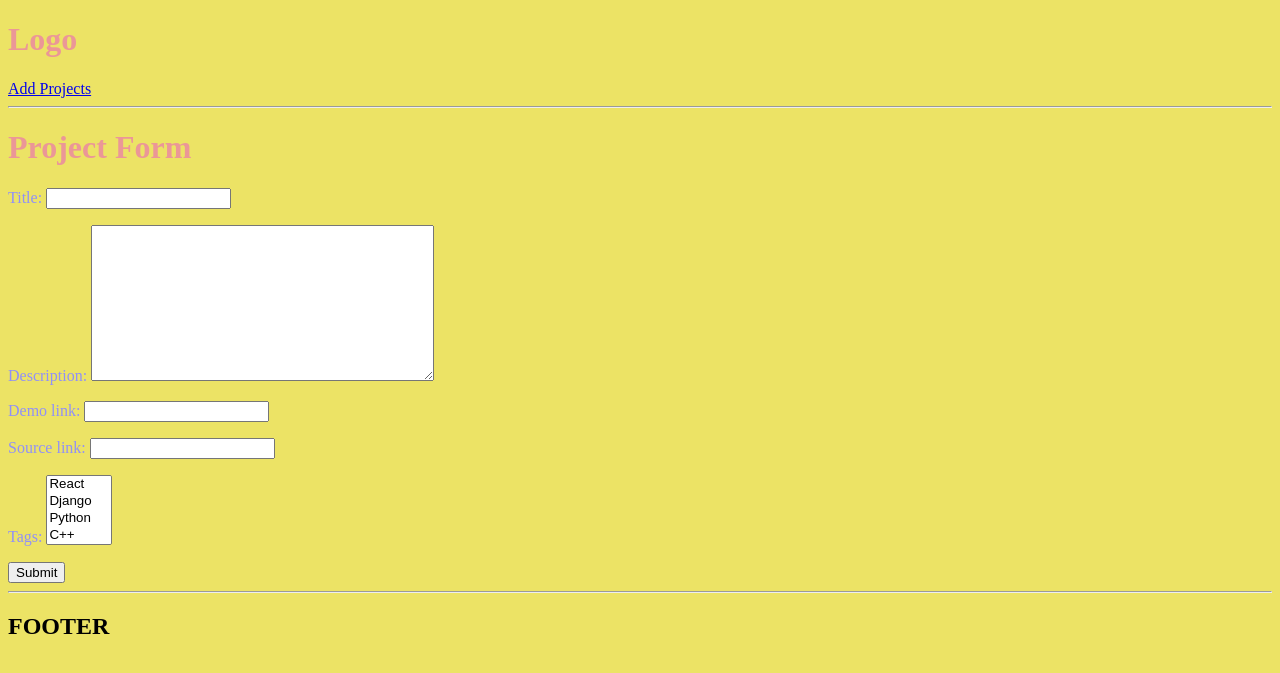
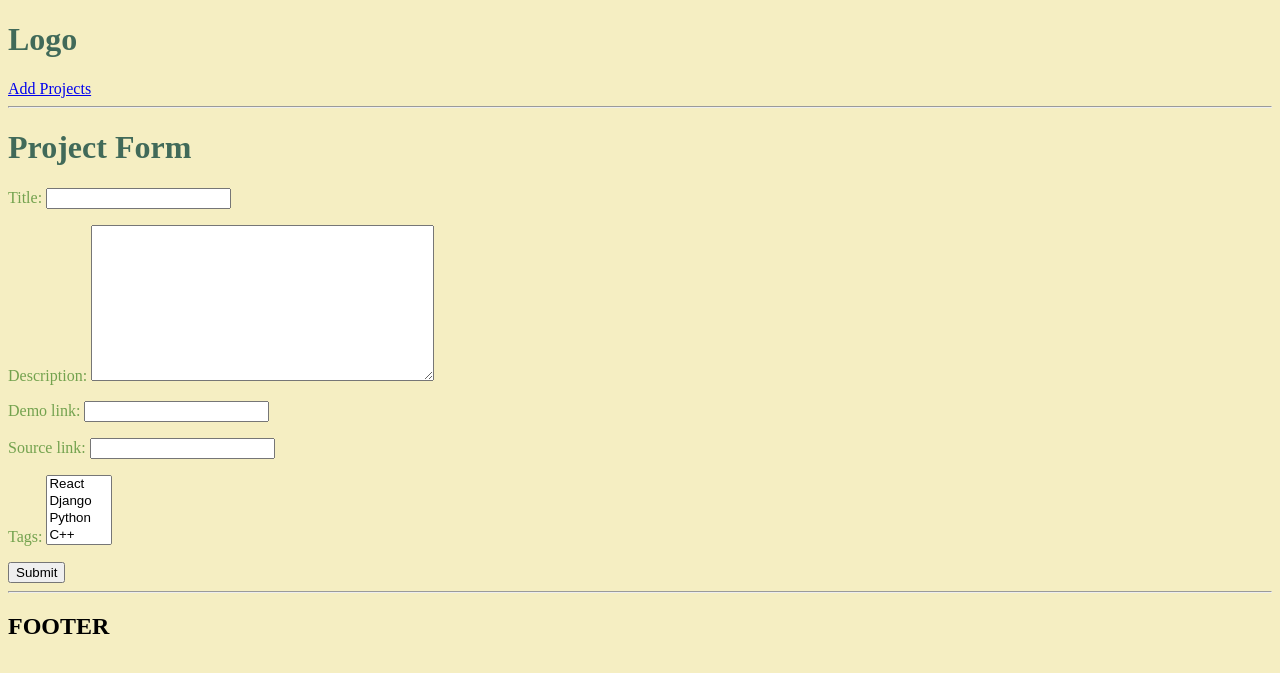
Before and after one commit to ojashshrestha1/DjangoProjectJan2022-devsearch, a Django app: page /create-project/ in a window 1280 px wide. Shown: the top 673 px of the page. Run offline with Django 3.2, Linux system fonts and the light colour scheme; data comes from the database, SQL or seed files in the repository.

Commit message:
main.css color

```diff
--- a/devsearch/static/styles/main.css
+++ b/devsearch/static/styles/main.css
@@ -1,16 +1,16 @@
 h1{
 
-    color: rgb(235, 151, 151);
+    color: #416a59;
 
 }
 
 
 p{
-    color: rgb(144, 144, 248);
+    color: #73a24e;
 }
 
 
 body{
 
-    background-color: rgb(236, 227, 101);
+    background-color: #f5eec2;
 }
```
